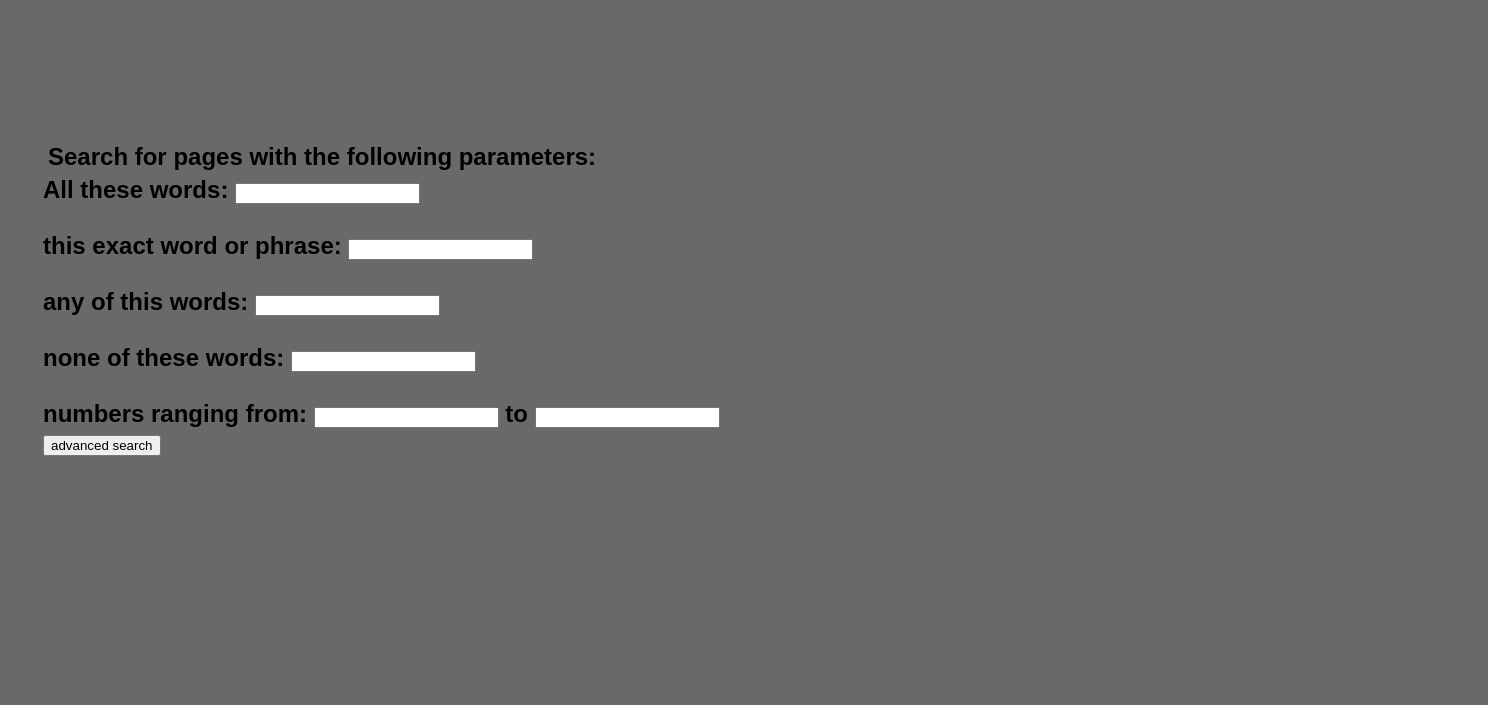
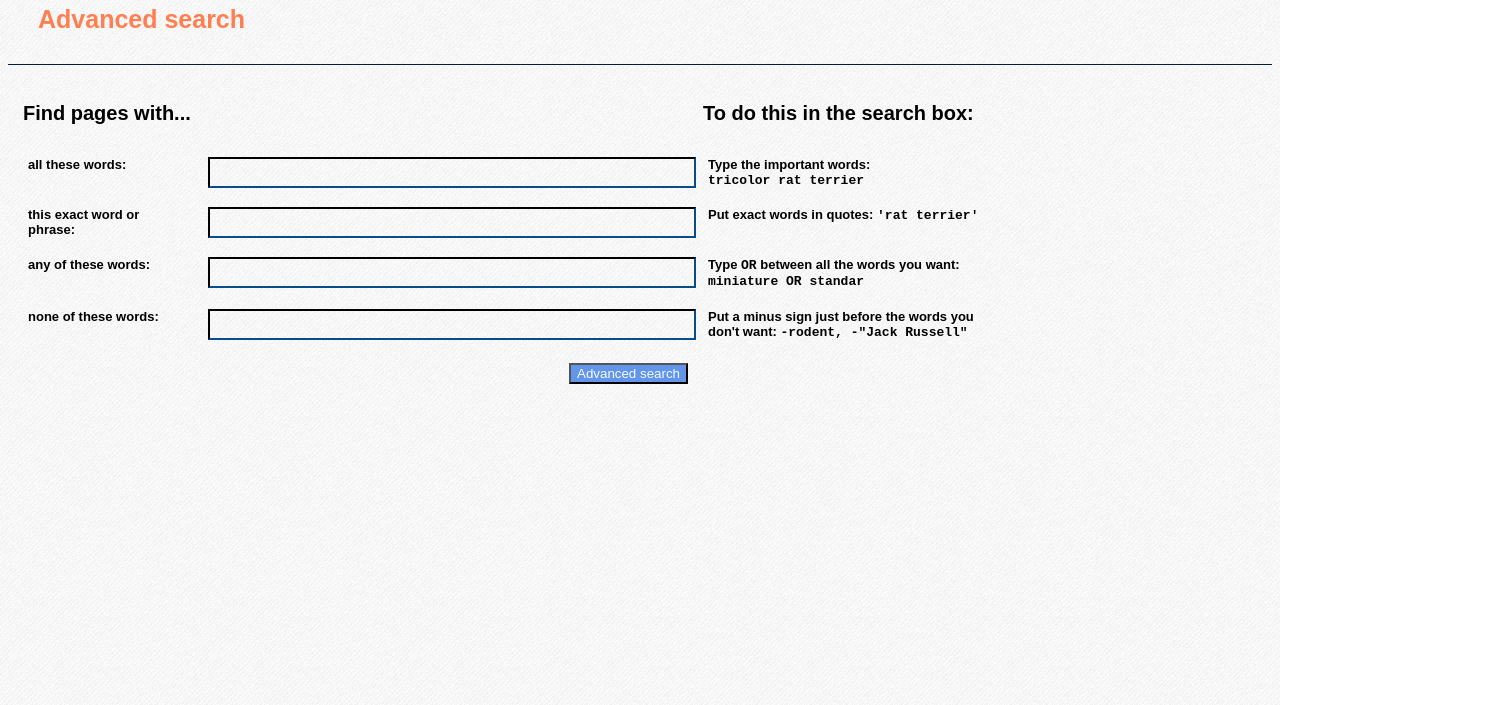
Before and after one commit to JCZM0109/xOpusMagnumx.github.io, a plain HTML site: page asearch.html in a window 1280 px wide. Shown: the part 95-800 px from the top of the page, 1488 px wide, since content can reach past the window. Drawn offline with Linux system fonts and the light colour scheme.

Commit message:
asearch updated

```diff
--- a/asearch.html
+++ b/asearch.html
@@ -4,43 +4,42 @@
         <title>Advanced search</title>
         <link rel="stylesheet" href="style.css">
     </head>
-    <body>
+    <body class="wbg">
         <h1>
-            <div id="espaciob">
+            <header>
             <div class="links">
-                <a href="index.html">Regular search</a>
-            </div></div>
+                <a href="index.html">Regular search</a></div>
+            <div class="links1">
+               Atam
+            </div>
+            </header>
+            <div class="bus">
+                <label> Advanced search </label>
+            </div>
+        <div id="divi"></div>
         </h1>
-        <h2 id="adse">
-            <div style="padding: 5px;">Search for pages with the following parameters:</div>
-            <form action="https://google.com/search" name="f">
-                <div class="field">
-                    <label for="field1">All these words:</label>
-                    <input type="text" class="textinput" id="field1" value=""  name="as_q">
-                </div>
-                <br>
-                <div class="field">
-                    <label for="field2">this exact word or phrase: </label>
-                    <input type="text" class="textinput" id="field2" value=""  name="as_epq">
-                </div>
-                <br>
-                <div class="field">
-                    <label for="field3">any of this words: </label>
-                    <input type="text" class="textinput" id="field3" value=""  name="as_oq">
-                </div>
-                <br>
-                <div class="field">
-                    <label for="field4">none of these words: </label>
-                    <input type="text" class="textinput" id="field4" value=""  name="as_eq">
-                </div>
-                <br>
-                <div class="field">
-                    <label for="field5">numbers ranging from: </label>
-                    <input type="text" class="textinput1" id="field5" value=""  name="as_nlo">
-                    <span class="seperator">to</span>
-                    <input type="text" class="textinput2" id="field5" value=""  name="as_nhi">
-                </div>
-                <input type="submit" value="advanced search">
-            </form></h2>
+        <h2>
+        <form action="https://google.com/search" name="f">
+            <div id="grid">
+                <div class="grid-item1">Find pages with...</div>
+                <div class="grid-item"></div>
+                <div class="grid-item1">To do this in the search box:</div>
+                <div class="grid-item"><label for="field1">all these words:</label></div>
+                <div class="grid-item"><input type="text" class="textinput" id="field1" value=""  name="as_q"></div>
+                <div class="grid-item">Type the important words: <span class="tdif">tricolor rat terrier</span></div>
+                <div class="grid-item"><label for="field2">this exact word or phrase:</label></div>
+                <div class="grid-item"><input type="text" class="textinput" id="field2" value=""  name="as_epq"></div>
+                <div class="grid-item">Put exact words in quotes: <span class="tdif">'rat terrier'</span></div>
+                <div class="grid-item"><label for="field3">any of these words:</label></div>
+                <div class="grid-item"><input type="text" class="textinput" id="field3" value=""  name="as_oq"></div>
+                <div class="grid-item">Type <span class="tdif">OR</span> between all the words you want: <span class="tdif">miniature OR standar</span></div>
+                <div class="grid-item"><label for="field4">none of these words:</label></div>
+                <div class="grid-item"><input type="text" class="textinput" id="field4" value=""  name="as_eq"></div>
+                <div class="grid-item">Put a minus sign just before the words you don't want: <span class="tdif">-rodent, -"Jack Russell"</span></div>
+                <div class="grid-item"></div>
+                <div class="grid-itemb"><input type="submit" id="adbut" value="Advanced search"></div>
+                <div class="grid-item"></div>
+            </div>
+        </form></h2>
     </body>
 </html>
--- a/style.css
+++ b/style.css
@@ -7,11 +7,9 @@
     width: 50%;
     padding: 10px;
 }
-form{
+.aform{
     display: block;
-}
-body{
-    background-color: dimgrey;
+    text-align: left;
 }
 h1{
     text-align: center;
@@ -23,7 +21,18 @@ h1{
 }
 .links1{
     text-align: left;
-    font-size: small;
+    color: rgb(3, 30, 54);
+    font-size: larger;
+    position: relative;
+    margin-left: 10px;
+}
+.bus{
+    text-align: left;
+    font-size: 25px;
+    margin-top: 20px;
+    margin-left: 30px;
+    margin-bottom:30px;
+    color:coral;
 }
 #espacioh{
     width: 1480px;
@@ -43,9 +52,11 @@ h1{
 }
 #adse{
     font-family: fantasy;
+    margin-top:45px;
     text-align: left;
+    font-size:medium;
     padding: 5px;
-    margin: 15px 30px;
+    margin-left: 20px;
 }
 .round{
     margin: auto;
@@ -84,6 +95,78 @@ h1{
     text-align: center;
     font-family: fantasy;
 }
-  .wbg {
+.wbg {
     background-image: url('fondo.jpg');
   }
+#divi{
+    margin:0;
+    padding:0;
+    border-bottom:1px solid;
+    border-color: rgb(3, 30, 54);
+}
+.intro{
+    float:left;
+    min-width: 167px;
+    width: 16%;
+    font-size: 16px;
+    min-height: 42px;
+    font-weight: 500;
+}
+.blanco{
+    display: inline-block;
+    min-width: 167px;
+    min-height: 41px;
+    vertical-align: middle;
+    width: 50%;
+}
+#ffield{
+    text-align: left;
+    margin-top: 10px;
+}
+#grid{
+    display: grid;
+    padding: 10px;
+    grid-column-gap: 0px;
+    grid-row-gap: 0px;
+    grid-template-columns: 180px 500px 300px;
+    grid-template-rows: 50px 50px 50px;
+}
+
+.grid-item{
+    font-size: 13px;
+    font-family: fantasy;
+    padding: 10px;
+    text-align: left;
+    vertical-align: baseline;
+}
+.grid-item1{
+    font-size: 20px;
+    font-family: fantasy;
+    padding: 5px;
+    text-align: left;
+    vertical-align: baseline;
+    margin: 0;
+}
+.textinput{
+    width:100%;
+    height: 25px;
+    background-image: url('fondo.jpg');
+    border-color: rgb(3, 30, 54);
+}
+.tdif{
+    font-family: monospace;
+    font-size: 13px;
+    white-space: pre;
+}
+#adbut{
+    background-color: cornflowerblue;
+    color: azure;
+}
+.grid-itemb{
+    font-size: 20px;
+    padding: 10px;
+    text-align: right;
+    font-family: fantasy;
+    vertical-align: baseline;
+
+}
```
